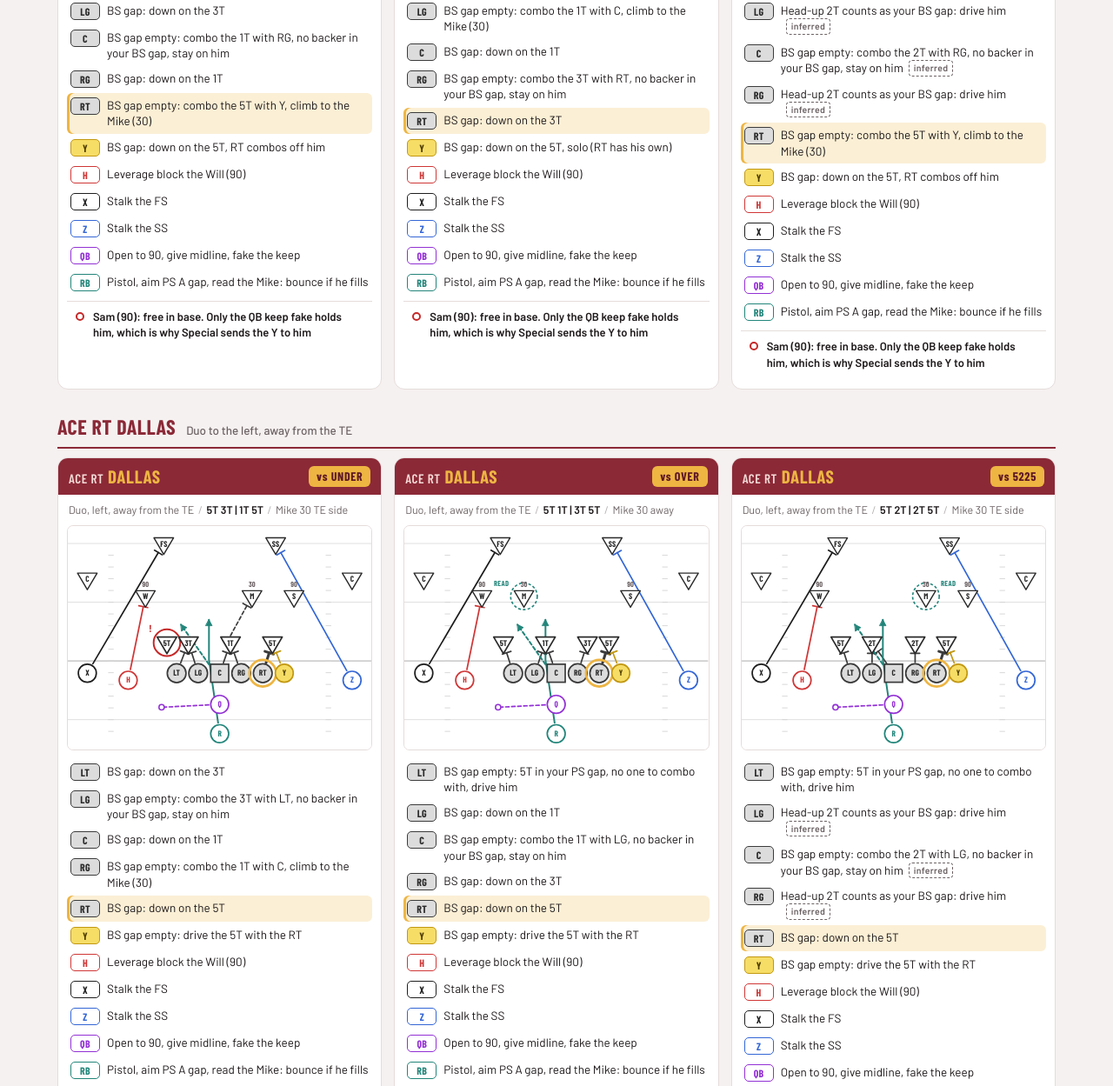
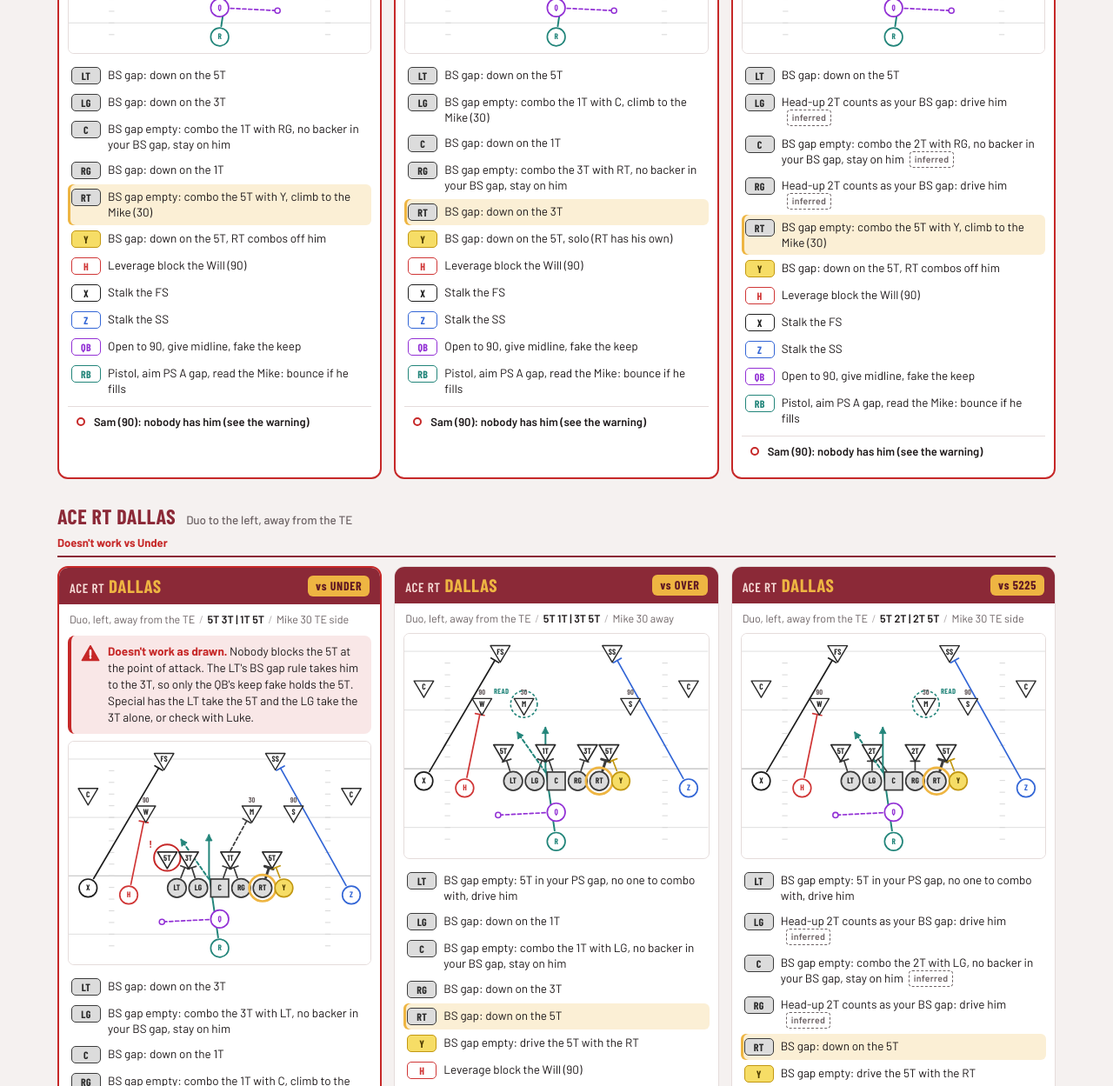
Before and after one commit to Ryan-Withers/warriors, a plain HTML site: page run/index.html in a window 1280 px wide. Shown: the part 961-2210 px from the top of the page at 87% size. Drawn offline with nearby package versions, Linux system fonts and the light colour scheme.

Commit message:
Run plays: warn on plays that don't work as drawn (#19)
* Run plays: warn on plays that don't work as drawn

Cards whose rules leave a defender at the point of attack unblocked now get
a red border and a "Doesn't work as drawn" warning saying who is free, why,
and whether Special fixes it. The group heading lists the fronts a call
doesn't work against. Asking for Special on a play with no Special version
(Counter, or no TE) shows a "No Special version" note on each card.

Red warnings land on 12 of the 108 base/Special diagrams per TE setting
combined: Duo toward the TE without Special (free 90 Sam), and Duo into a
3T and 5T with no TE beside them. Re-checked all 216 combinations, every
control state at 280 to 1280px in light and dark, and html-validate.

Co-Authored-By: Claude Opus 5.5 <noreply@anthropic.com>
Claude-Session: https://claude.ai/code/session_01AYpff1fpNS8qwtpBy1TfU2

* README: explain the run plays warnings

Co-Authored-By: Claude Opus 5.5 <noreply@anthropic.com>
Claude-Session: https://claude.ai/code/session_01AYpff1fpNS8qwtpBy1TfU2

---------

Co-authored-by: Claude <noreply@anthropic.com>

```diff
--- a/run/index.html
+++ b/run/index.html
@@ -139,6 +139,18 @@ button, select { font: inherit; color: inherit; }
 .card-h .form { color: #F6DCD7; font-weight: 600; font-size: 15px; letter-spacing: .04em; }
 .vs { flex: none; background: var(--gold); color: var(--maroon-deep); font: 700 14px/1 var(--font-d); letter-spacing: .05em; padding: 5px 9px; border-radius: 6px; }
 .card-sub { margin: 0; padding: 8px 12px 0; font-size: 12.5px; color: var(--muted); }
+.card.warn { border: 2px solid var(--flag); }
+.warnbox { display: grid; grid-template-columns: 22px 1fr; gap: 9px; align-items: start; margin: 10px 10px 0; padding: 9px 11px; border-radius: 8px; border-left: 4px solid var(--flag); background: rgba(198, 40, 40, .09); background: color-mix(in srgb, var(--flag) 11%, transparent); }
+.warnbox p { margin: 0; font-size: 13.5px; line-height: 1.4; color: var(--ink); }
+.warnbox strong { color: var(--flag); }
+.warnbox.info { border-left-color: var(--gold); background: rgba(238, 181, 66, .16); background: color-mix(in srgb, var(--gold) 18%, transparent); }
+.warnbox.info strong { color: var(--ink); }
+.wicon { width: 22px; height: 20px; margin-top: 1px; }
+.wicon path { fill: var(--flag); stroke: var(--flag); stroke-width: 1.4; stroke-linejoin: round; }
+.wicon path.bang { fill: none; stroke: #fff; stroke-width: 2.3; stroke-linecap: round; }
+.warnbox.info .wicon path:not(.bang) { fill: var(--gold); stroke: #C9921F; }
+.warnbox.info .wicon path.bang { stroke: #3A1A00; }
+.grp-warn { flex-basis: 100%; font: 700 13px/1.3 var(--font-b); color: var(--flag); }
 .card-sub .tech { font-weight: 600; color: var(--ink); white-space: nowrap; }
 .dot-sep { opacity: .5; padding: 0 2px; }
 .sp { display: inline-block; background: var(--gold); color: #3A1A00; font: 700 11px/1 var(--font-b); letter-spacing: .06em; text-transform: uppercase; padding: 3px 6px; border-radius: 4px; margin-left: 2px; vertical-align: 1px; }
@@ -275,6 +287,7 @@ button, select { font: inherit; color: inherit; }
     <span><svg viewBox="0 0 30 16" aria-hidden="true"><circle cx="15" cy="8" r="7" fill="none" stroke="var(--q)" stroke-width="1.8" stroke-dasharray="3.5 2.6"/></svg>QB's man</span>
     <span><svg viewBox="0 0 30 16" aria-hidden="true"><circle cx="15" cy="8" r="7" fill="none" stroke="var(--r)" stroke-width="1.8" stroke-dasharray="3.5 2.6"/></svg>RB reads him</span>
     <span><svg viewBox="0 0 30 16" aria-hidden="true"><circle cx="15" cy="8" r="7" fill="none" stroke="var(--flag)" stroke-width="2.2"/></svg>Nobody has him</span>
+    <span><svg viewBox="0 0 30 16" aria-hidden="true"><rect x="3" y="2" width="24" height="12" rx="2.5" fill="none" stroke="var(--flag)" stroke-width="2.2"/></svg>Doesn't work as drawn</span>
     <span><svg viewBox="0 0 30 16" aria-hidden="true"><circle cx="15" cy="8" r="7" fill="none" stroke="var(--me)" stroke-width="3"/></svg>Your spot</span>
   </section>
 
@@ -712,13 +725,13 @@ button, select { font: inherit; color: inherit; }
       if (o.id === R.qbMan) { out.push({ id: o.id, tag: 'qb', text: nm + ': the QB\'s man on the boot' }); return; }
       if (R.play === 'duo' && o.id === 'MIKE') { out.push({ id: o.id, tag: 'rb', text: 'Mike (30): the RB reads him for the bounce' }); return; }
       if (R.play === 'duo' && !R.special && R.te && o.id === 'SAM' && d > 0) {
-        out.push({ id: o.id, tag: 'flag', text: 'Sam (90): free in base. Only the QB keep fake holds him, which is why Special sends the Y to him' });
+        out.push({ id: o.id, tag: 'flag', kind: 'sam', text: 'Sam (90): nobody has him (see the warning)' });
         return;
       }
       if (R.play === 'duo' && !R.special && o.kind === 'DL' && o.side === d) {
         var pst = d > 0 ? 'RT' : 'LT';
         var held = A[pst] && A[pst].t ? name(D, A[pst].t) : 'another DL';
-        out.push({ id: o.id, tag: 'flag', text: nm + ': nobody has him by the letter of the rule (' + pst + '\'s BS gap holds the ' + held + '). Only the QB keep fake holds him. Ask Luke' });
+        out.push({ id: o.id, tag: 'flag', kind: 'dl', dl: nm, pst: pst, psg: d > 0 ? 'RG' : 'LG', held: held, text: nm + ': nobody has him (see the warning)' });
         return;
       }
       if (backside) { out.push({ id: o.id, tag: 'bs', text: nm + ': backside, unblocked' }); return; }
@@ -855,6 +868,20 @@ button, select { font: inherit; color: inherit; }
       var eng = R.phys(P), a = R.A[eng] || {};
       return { pos: P, eng: eng, text: R.text[eng] ? mapNames(R.text[eng]) : '', src: a.src || '' };
     }).filter(function (r) { return r.text; });
+    R.specialAsked = !!opts.special;
+    R.warnings = [];
+    if (R.specialAsked && !special) {
+      R.warnings.push({ level: 'info', title: 'No Special version',
+        text: opts.play === 'counter' ? 'Special isn\'t part of Counter, so these are the base rules.' : 'Special is the TE\'s adjustment and there\'s no TE, so these are the base rules.' });
+    }
+    R.free.forEach(function (f) {
+      if (f.kind === 'sam') R.warnings.push({ level: 'bad', title: 'Doesn\'t work as drawn',
+        text: 'The Sam at 90 is free at the point of attack and only the QB\'s keep fake holds him. Special fixes it by sending the Y to him.' });
+      if (f.kind === 'dl') R.warnings.push({ level: 'bad', title: 'Doesn\'t work as drawn',
+        text: mapNames('Nobody blocks the ' + f.dl + ' at the point of attack. The ' + f.pst + '\'s BS gap rule takes him to the ' + f.held + ', so only the QB\'s keep fake holds the ' + f.dl + '. ' +
+          (te ? 'Special has the ' + f.pst + ' take the ' + f.dl + ' and the ' + f.psg + ' take the ' + f.held + ' alone, or check with Luke.'
+              : 'There\'s no Special without a TE, so check with Luke before calling it into this front.')) });
+    });
     R.free = R.free.map(function (f) { return { id: f.id, tag: f.tag, text: mapNames(f.text) }; });
     return R;
   }
@@ -1006,12 +1033,17 @@ button, select { font: inherit; color: inherit; }
     var sideWord = R.screenRight ? 'right' : 'left';
     var mikeTE = R.D.mikeSide > 0;
     var id = R.play + '-' + sideWord + '-' + R.front.key;
-    var h = '<article class="card" id="' + id + '">';
+    var bad = R.warnings.filter(function (w) { return w.level === 'bad'; }).length;
+    var h = '<article class="card' + (bad ? ' warn' : '') + '" id="' + id + '">';
     h += '<header class="card-h"><h3><span class="form">' + R.formName + '</span> ' + R.call.toUpperCase() + '</h3>' +
       '<span class="vs">vs ' + R.front.name.toUpperCase() + '</span></header>';
     h += '<p class="card-sub">' + E.PLAYS[R.play].name + ', ' + sideWord + ', ' + R.dirText +
       ' <span class="dot-sep" aria-hidden="true">/</span> <span class="tech">' + R.front.line + '</span> <span class="dot-sep" aria-hidden="true">/</span> Mike 30 ' + (mikeTE ? 'TE side' : 'away') +
       (R.special ? ' <span class="sp">Special</span>' : '') + '</p>';
+    R.warnings.forEach(function (w) {
+      h += '<div class="warnbox ' + w.level + '" role="note"><svg class="wicon" viewBox="0 0 20 18" aria-hidden="true"><path d="M10 1.5 L18.8 16.8 H1.2 Z"/><path class="bang" d="M10 6.5 V11.2 M10 13.6 V13.9"/></svg>' +
+        '<p><strong>' + esc(w.title) + '.</strong> ' + esc(w.text) + '</p></div>';
+    });
     h += '<figure class="field">' + svgFor(R, me) + '<figcaption class="vh">' + esc(R.call + ' versus ' + R.front.name + '. Assignments are listed below.') + '</figcaption></figure>';
     h += '<ol class="asg">';
     R.rows.forEach(function (r) {
@@ -1062,7 +1094,12 @@ button, select { font: inherit; color: inherit; }
     var html = '';
     sides.forEach(function (side) {
       var R0 = E.resolve({ play: play, side: side, front: 'under', special: state.special, mikeFlip: state.mikeFlip, formation: state.formation });
-      html += '<h2 class="grp"><span>' + R0.formName + ' ' + R0.call.toUpperCase() + '</span><small>' + E.PLAYS[play].name + ' to the ' + side + ', ' + (R0.te ? (R0.toTE ? 'toward the TE' : 'away from the TE') : 'no TE') + '</small></h2>';
+      var broken = fronts.filter(function (fr) {
+        return E.resolve({ play: play, side: side, front: fr, special: state.special, mikeFlip: state.mikeFlip, formation: state.formation })
+          .warnings.some(function (w) { return w.level === 'bad'; });
+      }).map(function (fr) { return E.FRONTS[fr].name; });
+      html += '<h2 class="grp"><span>' + R0.formName + ' ' + R0.call.toUpperCase() + '</span><small>' + E.PLAYS[play].name + ' to the ' + side + ', ' + (R0.te ? (R0.toTE ? 'toward the TE' : 'away from the TE') : 'no TE') + '</small>' +
+        (broken.length ? '<b class="grp-warn">Doesn\'t work vs ' + broken.join(', ') + '</b>' : '') + '</h2>';
       html += '<div class="grid">';
       fronts.forEach(function (fr) {
         var R = E.resolve({ play: play, side: side, front: fr, special: state.special, mikeFlip: state.mikeFlip, formation: state.formation });
```
Also changed, not shown: 1 other file.
